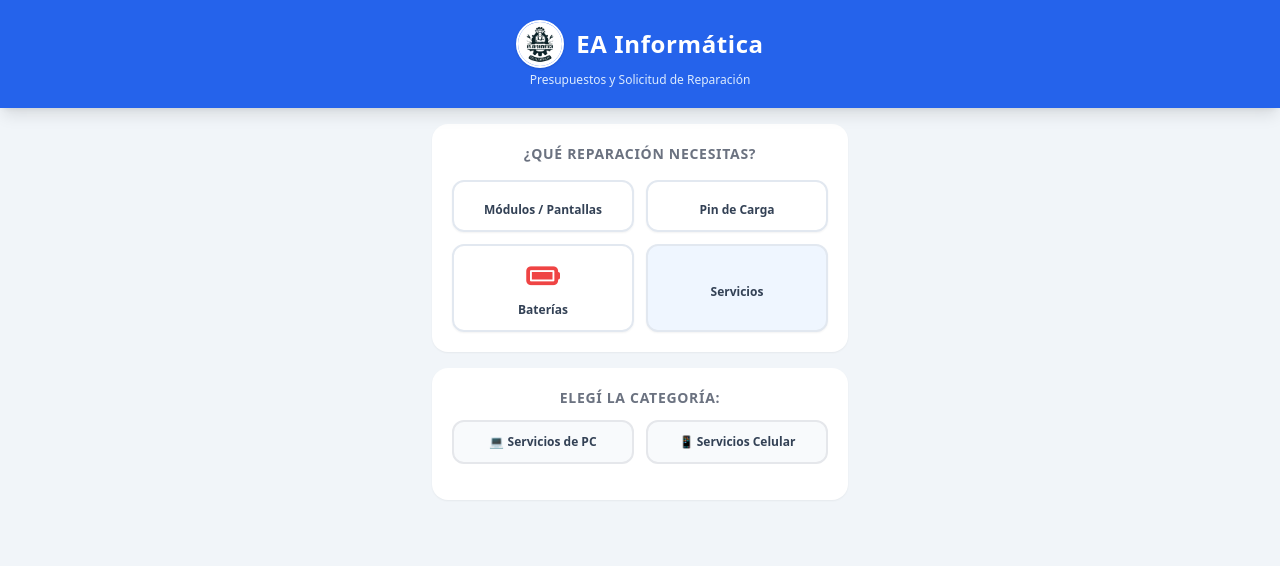
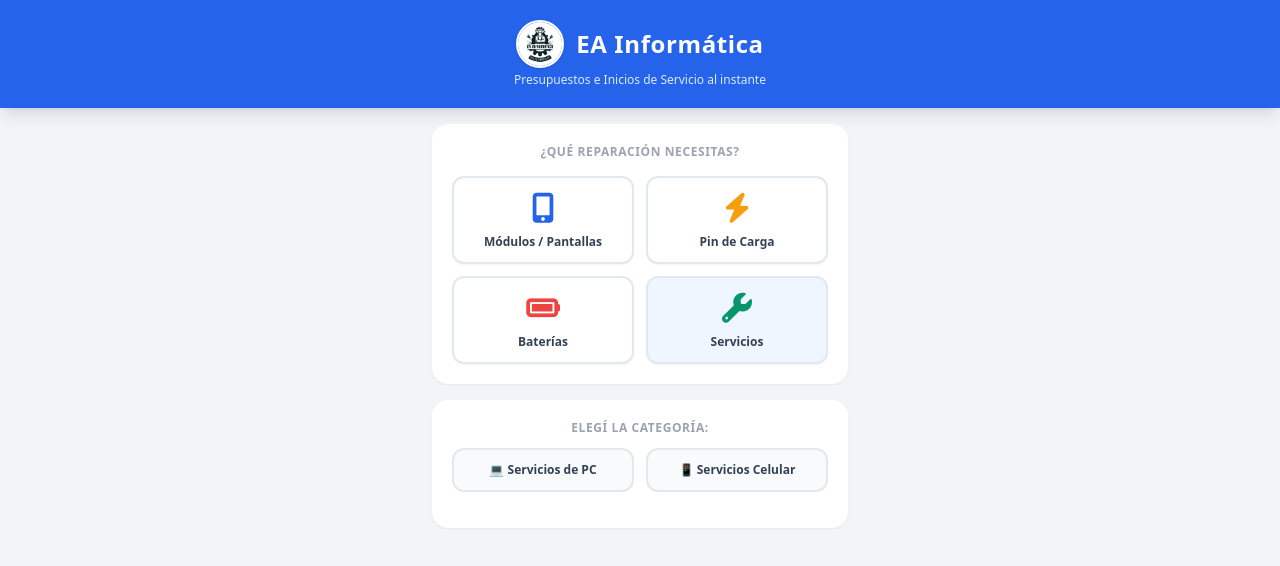
Before and after one commit to Phathon21/api-precios, a website: page index.html in a window 1280 px wide. Both pictures are taken after a click on the button "Servicios". Drawn offline with nearby package versions, Linux system fonts and the light colour scheme.

Commit message:
Update index.html

```diff
--- a/index.html
+++ b/index.html
@@ -5,7 +5,7 @@
     <meta name="viewport" content="width=device-width, initial-scale=1.0">
     <title>EA Informática - Presupuestos & Reparaciones</title>
     <script src="https://cdn.tailwindcss.com"></script>
-    <link href="https://cdnjs.cloudflare.com/ajax/libs/font-awesome/6.0.0/css/all.min.css" rel="stylesheet">
+    <link href="https://cdnjs.cloudflare.com/ajax/libs/font-awesome/6.4.0/css/all.min.css" rel="stylesheet">
 </head>
 <body class="bg-slate-100 font-sans text-slate-800 antialiased">
 
@@ -15,23 +15,23 @@
             <img src="logo.jpg" alt="Logo" class="h-12 w-12 rounded-full border-2 border-white object-cover shadow" onerror="this.style.display='none'">
             <h1 class="text-2xl font-black tracking-wide">EA Informática</h1>
         </div>
-        <p class="text-xs text-blue-100 mt-1 font-medium">Presupuestos y Solicitud de Reparación</p>
+        <p class="text-xs text-blue-100 mt-1 font-medium">Presupuestos e Inicios de Servicio al instante</p>
     </header>
 
     <main class="max-w-md mx-auto p-4 pb-32">
 
-        <!-- 1. MENÚ PRINCIPAL (CUADRÍCULA DE 4 BOTONES) -->
+        <!-- 1. MENÚ PRINCIPAL (CON ÍCONOS GARANTIZADOS) -->
         <section class="bg-white rounded-2xl shadow-sm p-5 mb-4 text-center">
-            <h2 class="text-sm font-extrabold text-gray-500 uppercase tracking-wider mb-4">¿Qué reparación necesitas?</h2>
+            <h2 class="text-xs font-extrabold text-gray-400 uppercase tracking-wider mb-4">¿Qué reparación necesitas?</h2>
 
             <div class="grid grid-cols-2 gap-3">
                 <button onclick="seleccionarPrincipal('pantalla')" id="btn-pantalla" class="option-btn border-2 border-slate-200 rounded-xl p-3 text-center hover:border-blue-500 transition shadow-sm">
-                    <i class="fa-solid fa-mobile-retro text-3xl text-blue-600 mb-2 block"></i>
+                    <i class="fa-solid fa-mobile-screen-button text-3xl text-blue-600 mb-2 block"></i>
                     <div class="text-xs font-black text-slate-700">Módulos / Pantallas</div>
                 </button>
 
                 <button onclick="seleccionarPrincipal('pin')" id="btn-pin" class="option-btn border-2 border-slate-200 rounded-xl p-3 text-center hover:border-blue-500 transition shadow-sm">
-                    <i class="fa-solid fa-plug-circle-bolt text-3xl text-amber-500 mb-2 block"></i>
+                    <i class="fa-solid fa-bolt text-3xl text-amber-500 mb-2 block"></i>
                     <div class="text-xs font-black text-slate-700">Pin de Carga</div>
                 </button>
 
@@ -41,7 +41,7 @@
                 </button>
 
                 <button onclick="seleccionarPrincipal('servicios')" id="btn-servicios" class="option-btn border-2 border-slate-200 rounded-xl p-3 text-center hover:border-blue-500 transition shadow-sm">
-                    <i class="fa-solid fa-screws-tilting text-3xl text-emerald-600 mb-2 block"></i>
+                    <i class="fa-solid fa-wrench text-3xl text-emerald-600 mb-2 block"></i>
                     <div class="text-xs font-black text-slate-700">Servicios</div>
                 </button>
             </div>
@@ -49,7 +49,7 @@
 
         <!-- SUBMENÚ DE SERVICIOS -->
         <section id="sec-sub-servicios" class="bg-white rounded-2xl shadow-sm p-5 mb-4 hidden text-center">
-            <h2 class="text-sm font-extrabold text-gray-500 uppercase tracking-wider mb-3">Elegí la categoría:</h2>
+            <h2 class="text-xs font-extrabold text-gray-400 uppercase tracking-wider mb-3">Elegí la categoría:</h2>
 
             <div class="grid grid-cols-2 gap-3 mb-4">
                 <button onclick="mostrarSubServicios('pc')" class="border-2 p-3 rounded-xl text-xs font-extrabold text-slate-700 bg-slate-50 hover:bg-blue-50 transition">
@@ -91,7 +91,7 @@
 
         <!-- INPUT BUSCADOR DE MODELO -->
         <section id="sec-modelo" class="bg-white rounded-2xl shadow-sm p-5 mb-4 hidden">
-            <h2 id="titulo-modelo" class="text-xs font-extrabold text-gray-500 uppercase tracking-wider mb-2 text-center">Ingresa el modelo exacto:</h2>
+            <h2 id="titulo-modelo" class="text-xs font-extrabold text-gray-400 uppercase tracking-wider mb-2 text-center">Ingresa el modelo exacto:</h2>
             <div class="flex gap-2">
                 <input type="text" id="input-modelo" placeholder="Ej: Samsung A32, Moto G8, iPhone 11" class="w-full border-2 border-slate-200 rounded-xl p-3 text-sm font-semibold outline-none focus:border-blue-500">
                 <button onclick="consultarModelo()" class="bg-blue-600 text-white px-5 rounded-xl text-sm font-black hover:bg-blue-700 transition">
@@ -102,7 +102,7 @@
 
         <!-- RESULTADOS Y PESTAÑAS DE CALIDAD -->
         <section id="sec-resultados" class="bg-white rounded-2xl shadow-sm p-5 mb-4 hidden">
-            <h2 class="text-xs font-extrabold text-gray-500 uppercase tracking-wider mb-3 text-center">Opciones Disponibles:</h2>
+            <h2 class="text-xs font-extrabold text-gray-400 uppercase tracking-wider mb-3 text-center">Opciones Disponibles:</h2>
 
             <!-- TABS CALIDAD (SOLO MÓDULOS) -->
             <div id="tabs-calidad" class="grid grid-cols-2 gap-2 mb-4 hidden">
@@ -123,7 +123,7 @@
 
         <!-- DATOS DEL CLIENTE Y PAGO -->
         <section id="sec-pago" class="bg-white rounded-2xl shadow-sm p-5 mb-4 hidden">
-            <h2 class="text-xs font-extrabold text-gray-500 uppercase tracking-wider mb-3 text-center">Tus Datos y Forma de Pago:</h2>
+            <h2 class="text-xs font-extrabold text-gray-400 uppercase tracking-wider mb-3 text-center">Tus Datos y Forma de Pago:</h2>
 
             <div class="space-y-4">
                 <div>
@@ -170,7 +170,7 @@
     </div>
 
     <script>
-        const MI_WHATSAPP = "5493834123456"; // Tu número con código de país
+        const MI_WHATSAPP = "5493834123456";
 
         let modoActual = '';
         let opcionSeleccionada = null;
@@ -250,7 +250,6 @@
                 return;
             }
 
-            // Si es batería, renderizar directo
             if (data.esBateria) {
                 document.getElementById('tabs-calidad').classList.add('hidden');
                 const cartel = document.getElementById('cartel-garantia');
```
